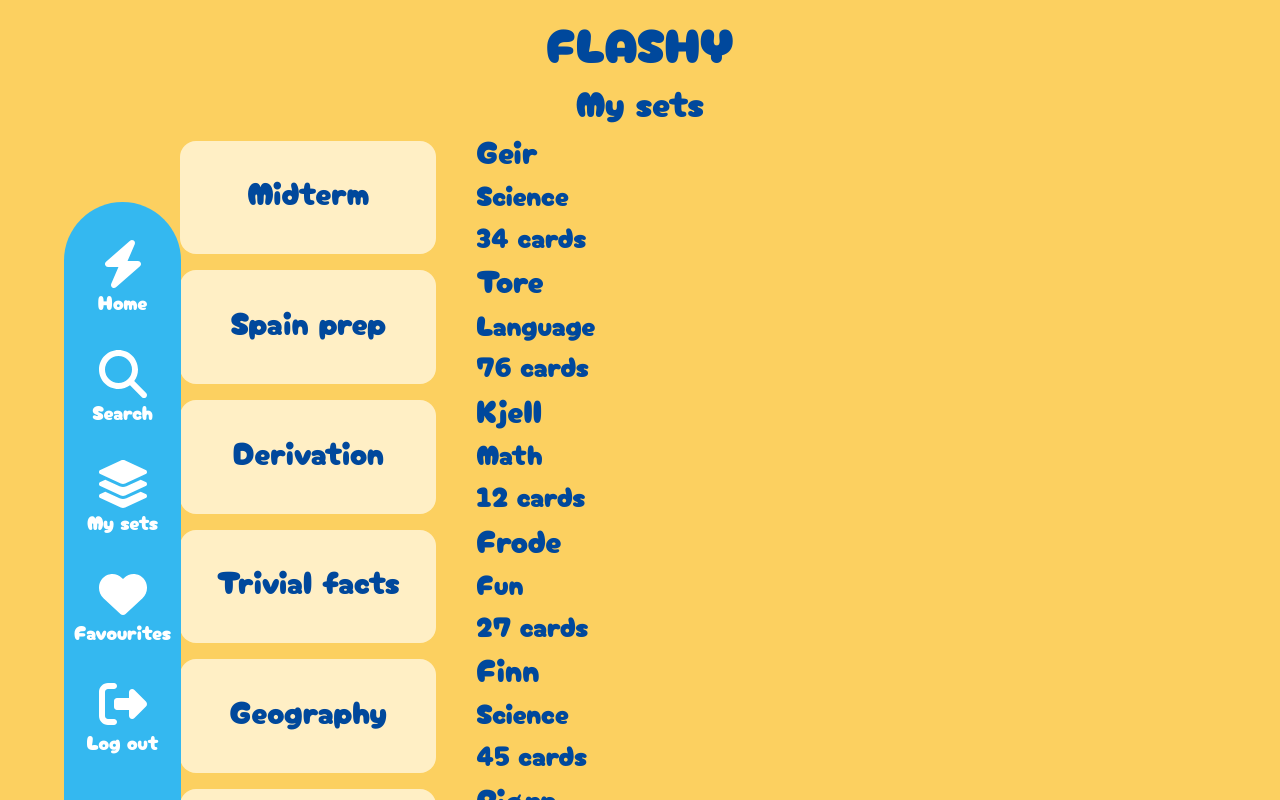
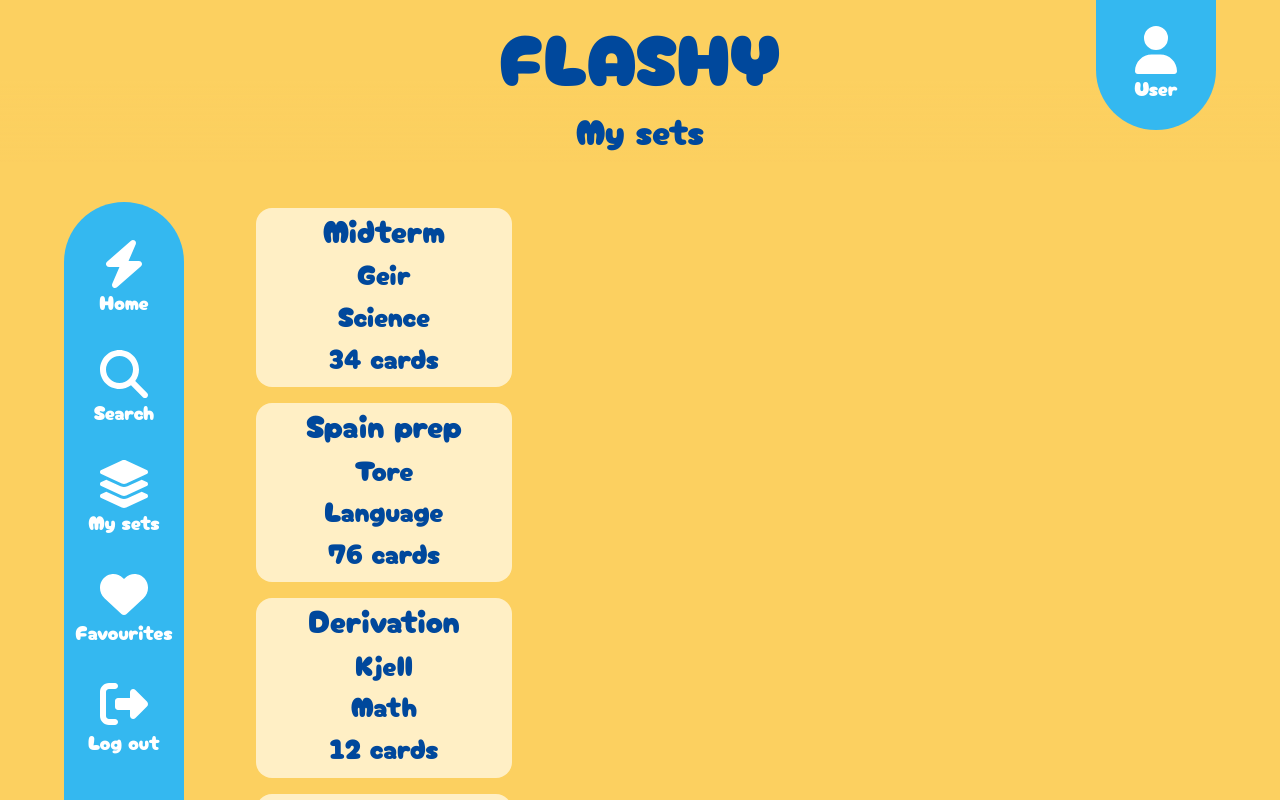
Before and after one commit to sigurhag/Flashy, a React (Create React App) app in the folder frontend/: page /mySets in a window 1280 px wide. Shown: the top 800 px of the page. Built offline with nearby package versions, Linux system fonts and the light colour scheme; the HTML template or start-up script is replaced by a standard one.

Commit message:
general GUI fix

```diff
--- a/frontend/src/components/cards/Card.js
+++ b/frontend/src/components/cards/Card.js
@@ -3,12 +3,13 @@ import { cards } from './Cards';
 
 
 const Card = (props) => {
-    const { name, length, theme } = props;
+    const { name, creator, length, theme } = props;
     return (
-        <div className="bg-color-card dib br4 w5 pa3 ma2 grow tc">
-            <div className='flex items-center justify-center' style={{height: '100%'}}>
-                <h2>{name}</h2>
-            </div>
+        <div className='bg-color-card br4 w5 pa1 ma2 grow tc flex flex-column items-center justify-center' style={{height: '100%'}}>
+            <h2>{name}</h2>
+            <h3>{creator}</h3>
+            <h3>{theme}</h3>
+            <h3>{length} cards</h3>
         </div>
     );
 }
--- a/frontend/src/components/cards/CardList.js
+++ b/frontend/src/components/cards/CardList.js
@@ -7,16 +7,12 @@ const CardList = ( { cards } ) => {
             {
             cards.map((card, i) => {
                 return (
-                    <div className="flex flex-row" key={i}>
                     <Card
                         name = {cards[i].name}
-                        />
-                        <div className='pl4'>
-                        <h2>{cards[i].creator}</h2>
-                        <h3>{cards[i].theme}</h3>
-                        <h3>{cards[i].length} cards</h3>
-                        </div>
-                    </div>
+                        creator = {cards[i].creator}
+                        theme = {cards[i].theme}
+                        length = {cards[i].length}
+                     />
                 );
             })
         }
--- a/frontend/src/components/profile/UserProfileIcon.js
+++ b/frontend/src/components/profile/UserProfileIcon.js
@@ -1,15 +1,34 @@
-import React from 'react';
+import React, { useState } from 'react';
 import { Link } from 'react-router-dom';
+import { FontAwesomeIcon } from '@fortawesome/react-fontawesome';
+import { faUser } from '@fortawesome/free-solid-svg-icons';
 
+const UserProfileIcon = () => {
+  const [isHovered, setIsHovered] = useState(false);
+  const hoverStyle = {
+      color: '#00489C',
+      transform: 'scale(1.05)',
+      transition: 'transform 0.4s, color 0.4s'
 
-const UserProfileIcon = ({ users }) => {
+  };
   return (
-    <Link to="/profile" className="bg-color-navbar" style={{ cursor: 'pointer', display: 'inline-block', width: '50px', height: '50px', borderRadius: '50%', overflow: 'hidden', textDecoration: 'none', color: 'inherit' }}>
-      <svg xmlns="http://www.w3.org/2000/svg" viewBox="0 0 448 512" style={{ width: '100%', height: '100%' }}>
-        <path d="M224 256A128 128 0 1 0 224 0a128 128 0 1 0 0 256zm-45.7 48C79.8 304 0 383.8 0 482.3C0 498.7 13.3 512 29.7 512H418.3c16.4 0 29.7-13.3 29.7-29.7C448 383.8 368.2 304 269.7 304H178.3z" />
-      </svg>
-      <div style={{ marginTop: '5px', textAlign: 'center' }}>User</div>
-    </Link>
+      <div className='bg-color-sidebar user-icon-fixed'>
+        <Link
+            to="/profile"
+            className=" flex flex-column items-center nav-links"
+            onMouseEnter={() => setIsHovered(true)}
+            onMouseLeave={() => setIsHovered(false)}
+            style={isHovered ? hoverStyle : {}}
+        >
+            <FontAwesomeIcon
+                icon={faUser}
+                color="#FFFFFF"
+                size="3x"
+                style={isHovered ? hoverStyle : {}}
+            />
+            <p className='f4'>User</p>
+        </Link>
+      </div>
   );
 };
 
--- a/frontend/src/index.css
+++ b/frontend/src/index.css
@@ -44,22 +44,35 @@ body {
   border-top-left-radius: 90px;
   width:-webkit-fit-content;
   width:-moz-fit-content;
-  width:fit-content;
+  width: 120px;
+  z-index: 1000;
+}
+
+.user-icon-fixed {
+  position: fixed;
+  top: 0;
+  right: 5%;
+  padding: 10px;
+  height: -webkit-fit-content;
+  height: -moz-fit-content;
+  height: fit-content;
+  padding-top: 2%;
+  border-bottom-right-radius: 90px;
+  border-bottom-left-radius: 90px;
+  width:-webkit-fit-content;
+  width:-moz-fit-content;
+  width:120px;
   z-index: 1000;
 }
 
 .fixed-top-middle {
-  background-color: #FCD060;
   position: fixed;
   top: 0;
   width: 100%;
-  height: 20vh;
-  z-index: 1000;
-  display: flex;
-  flex-direction: column;
-  align-items: center;
-  justify-content: center;
+  z-index: 500;
+  background: linear-gradient(to bottom, #FCD060, #FCD060 50%, transparent);
 }
+
 
 .fixed-top-middle h1{
   font-size: 72px;
--- a/frontend/src/pages/Favourites.js
+++ b/frontend/src/pages/Favourites.js
@@ -1,18 +1,23 @@
 import React from 'react';
 import CardList from '../components/cards/CardList';
 import Sidebar from '../components/sidebar/Sidebar';
+import UserProfileIcon from '../components/profile/UserProfileIcon';
 
 
 
 const Favouritespage = ({ cards }) => {
   return (
     <div>
+      <UserProfileIcon />
       <Sidebar />
-      <div className='flex flex-column items-center'>
+      <div className='flex flex-column items-center fixed-top-middle'>
         <h1 className='f1 mt3 mb1'>FLASHY</h1>
         <h2 className='f2 mt1'>Favourites</h2>
       </div>
-      <div className='flex flex-column items-center w-60'>
+      <div
+        className='flex flex-column items-center w-60'
+        style={{marginTop: '25vh'}}
+      >
         <CardList cards={cards}/>
       </div>
     </div>
--- a/frontend/src/pages/Home.js
+++ b/frontend/src/pages/Home.js
@@ -2,17 +2,20 @@ import React from 'react';
 import CardList from '../components/cards/CardList';
 import Searchbar from '../components/Searchbar';
 import Sidebar from '../components/sidebar/Sidebar';
+import UserProfileIcon from '../components/profile/UserProfileIcon';
 
 
 const Homepage = ({ cards }) => {
   return (
     <div>
       <Sidebar />
-      <div className='flex flex-column items-center'>
+      <UserProfileIcon />
+      <div className='flex flex-column items-center fixed-top-middle'>
         <h2 className='f2  mt3 mb1'>Welcome to</h2>
         <h1 className='f1 mt1 mb3 '>FLASHY</h1>
       </div>
-      <div className='flex flex-column items-center'>
+      <div className='flex flex-column items-center'
+      style={{marginTop: '25vh'}}>
         <Searchbar />
         <h1>Today's topic: Science</h1>
         <div className='w-60'>
--- a/frontend/src/pages/MySets.js
+++ b/frontend/src/pages/MySets.js
@@ -1,18 +1,23 @@
 import React from 'react';
 import CardList from '../components/cards/CardList';
 import Sidebar from '../components/sidebar/Sidebar';
+import UserProfileIcon from '../components/profile/UserProfileIcon';
 
 
 
 const MySetspage = ({ cards }) => {
   return (
     <div>
+      <UserProfileIcon />
       <Sidebar />
-      <div className='flex flex-column items-center'>
+      <div className='flex flex-column items-center fixed-top-middle'>
         <h1 className='f1 mt3 mb1'>FLASHY</h1>
         <h2 className='f2 mt1'>My sets</h2>
       </div>
-      <div className='flex flex-column items-center w-60'>
+      <div
+        className='flex flex-column items-center w-60'
+        style={{marginTop: '25vh'}}
+      >
         <CardList cards={cards}/>
       </div>
     </div>
--- a/frontend/src/pages/Profile.js
+++ b/frontend/src/pages/Profile.js
@@ -1,13 +1,16 @@
 import React from 'react';
 import Sidebar from '../components/sidebar/Sidebar';
-
-
+import UserProfileIcon from '../components/profile/UserProfileIcon';
 
 const Profile = () => {
   return (
     <div>
-        profile
+      <UserProfileIcon />
       <Sidebar />
+      <div className='flex flex-column items-center fixed-top-middle'>
+        <h1 className='f1 mt3 mb1'>FLASHY</h1>
+        <h2 className='f2 mt1'>My profile</h2>
+      </div>
 
     </div>
   );
--- a/frontend/src/pages/Search.js
+++ b/frontend/src/pages/Search.js
@@ -1,19 +1,23 @@
 import React from 'react';
 import Searchbar from '../components/Searchbar';
 import Sidebar from '../components/sidebar/Sidebar';
+import UserProfileIcon from '../components/profile/UserProfileIcon';
 
 
 const Searchpage = () => {
   return (
     <div>
-    <Sidebar />
-    <div className='flex flex-column items-center'>
-      	<h1 className='f1 mt3 mb1'>FLASHY</h1>
-    	<h2 className='f2 mt1'>Search</h2>
+      <UserProfileIcon />
+      <Sidebar />
+      <div className='flex flex-column items-center fixed-top-middle'>
+        	<h1 className='f1 mt3 mb1'>FLASHY</h1>
+    	  <h2 className='f2 mt1'>Search</h2>
     </div>
-    <div className='flex flex-column items-center'>
+    <div
+      className='flex flex-column items-center'
+      style={{marginTop: '25vh'}}
+    >
       	<Searchbar />
-
     </div>
   </div>
   );
--- a/frontend/src/pages/UserRegister.js
+++ b/frontend/src/pages/UserRegister.js
@@ -5,7 +5,6 @@ const Registration = ({ cards }) => {
     return (
       <div>
           <RegistrationForm />
-
       </div>
     );
   };
```
